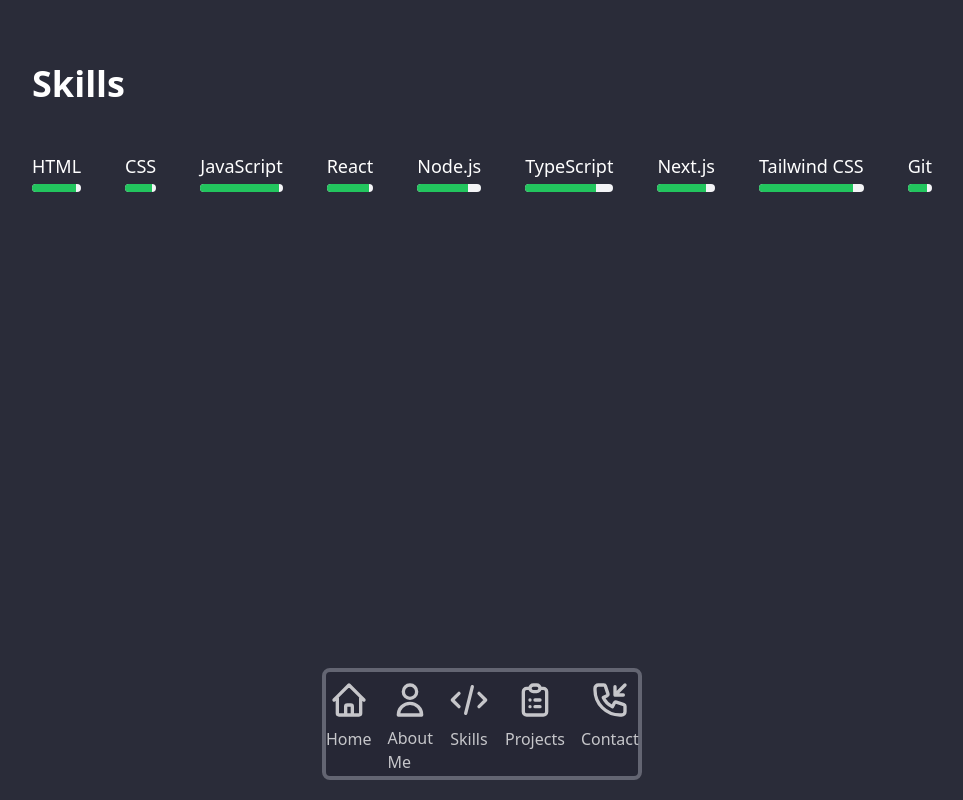
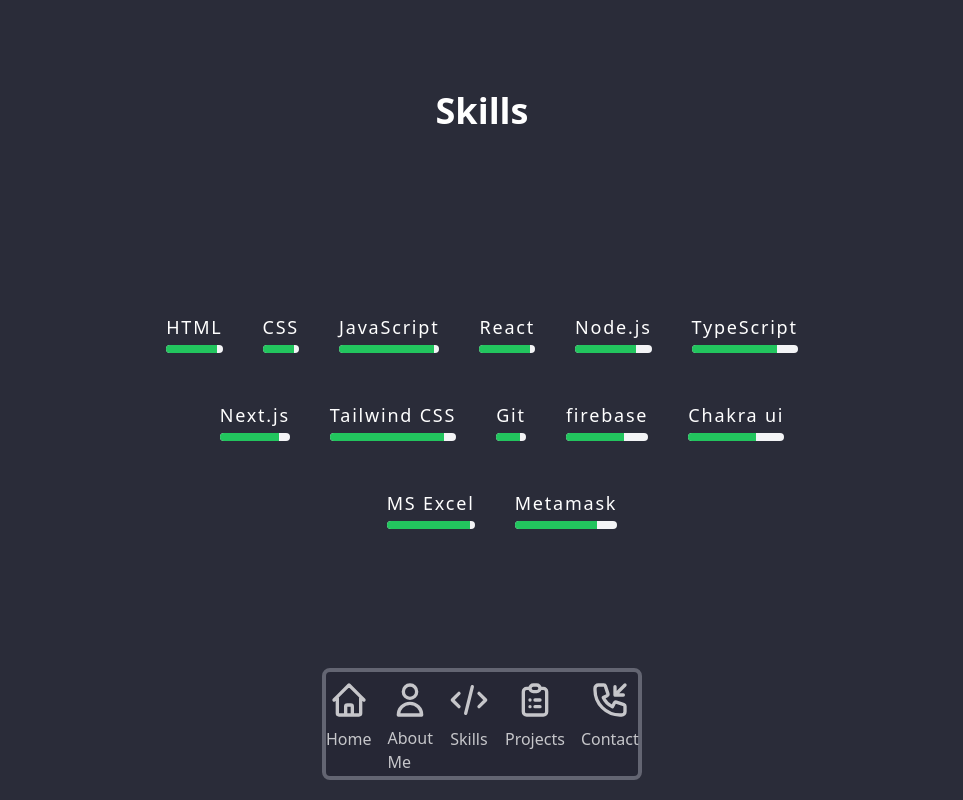
Before and after one commit to smmartprogrammer/partabportfolio, a Next.js app: page /skills in a window 1280 px wide. Shown: the whole page, without its empty margins (158-1121 px from the left). Built offline with nearby package versions, Linux system fonts and the light colour scheme.

Commit message:
made changes on skills and center them in the container

```diff
--- a/app/contact/page.tsx
+++ b/app/contact/page.tsx
@@ -45,9 +45,8 @@
               </div>
               <div className="inline-flex space-x-2 items-center">
                 <div className="flex items-center space-x-2 py-2 px-4 rounded-md bg-white text-black hover:bg-[#2A2C39] hover:text-white border  hover:border-white  shadow">
-                  {" "}
-                  <Mail size={18} className="hover:animate-spin" />
-                  <span action="mailto:partabrajp@gmail.com">
+                  <Mail action="mailto:partabrajp@gmail.com" method="post" size={18} className="hover:animate-spin" />
+                  <span >
                     partabrajp@gmail.com
                   </span>
                   <div
--- a/app/skills/page.tsx
+++ b/app/skills/page.tsx
@@ -13,6 +13,10 @@
   { name: "Next.js", level: 85 },
   { name: "Tailwind CSS", level: 90 },
   { name: "Git", level: 80 },
+  { name: "firebase", level: 70 },
+  { name: "Chakra ui", level: 70 },
+  { name: "MS Excel", level: 95 },
+  { name: "Metamask", level: 80 },
 ];
 
 type Props = {};
@@ -20,7 +24,7 @@
 
 const Skills = (props: Props) => {
     return (
-      <div className="max-w-7xl mx-auto py-16 px-4 sm:px-6 lg:px-8">
+      <div className=" w-screen h-full flex justify-around  items-center flex-col  ">
         <motion.h1
           className="text-3xl font-extrabold text-white sm:text-4xl"
           initial={{ opacity: 0, y: -50 }}
@@ -29,10 +33,10 @@
         >
           Skills
         </motion.h1>
-        <div className="mt-12 flex justify-center items-center flex-wrap space-x-11">
+        <div className="w-[50%] flex  justify-center flex-wrap space-x-10">
           {skills.map((skill) => (
             <div key={skill.name} className="mb-8">
-              <h2 className="text-lg font-medium text-white">{skill.name}</h2>
+              <h2 className="text-lg font-medium text-white tracking-widest">{skill.name}</h2>
               <div className="relative pt-1">
                 <div className="overflow-hidden h-2 mb-4 text-xs flex rounded bg-gray-100">
                   <motion.div
```
